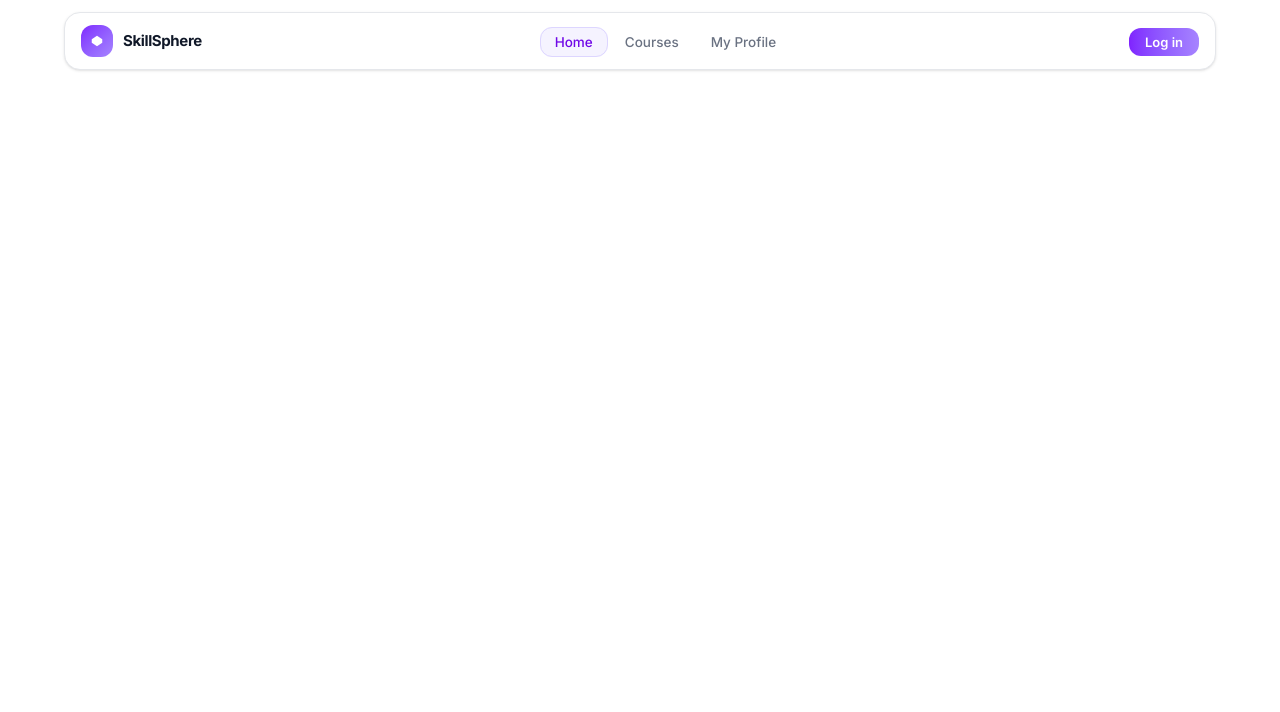
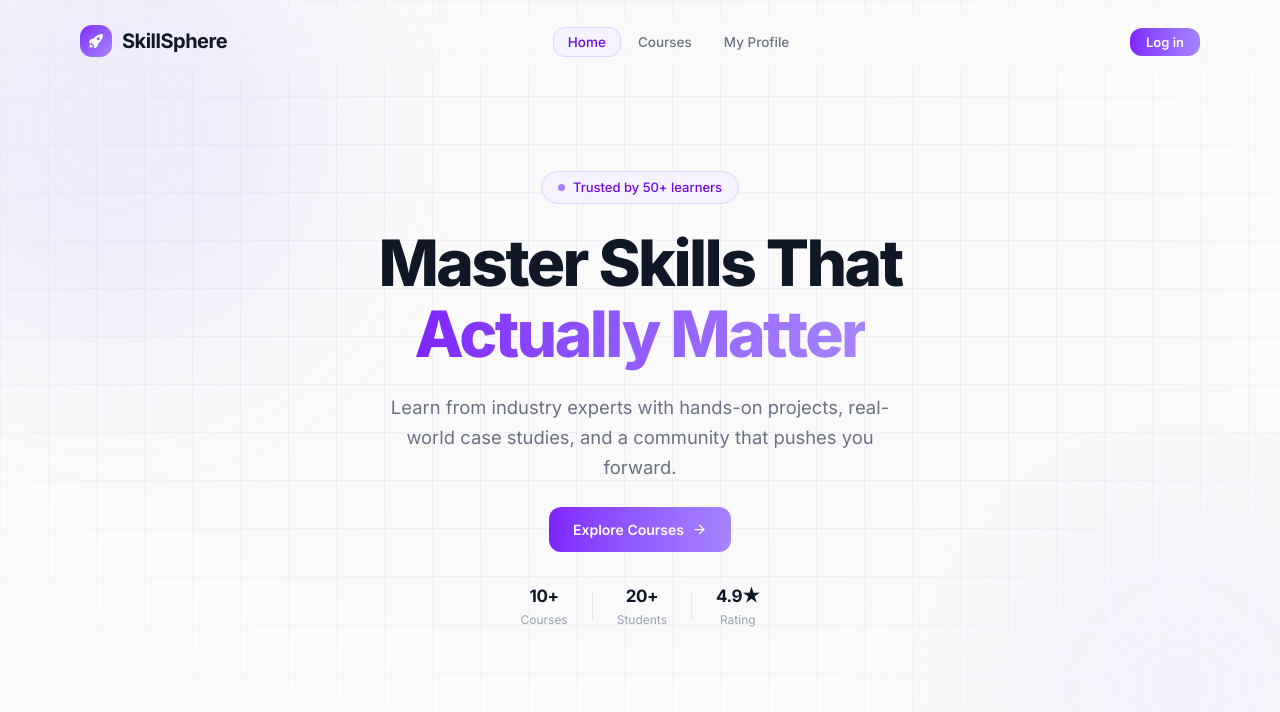
Before and after one commit to SyntaxAdil/skill-sphere, a Next.js app: page / in a window 1280 px wide. Shown: the top 712 px of the page. Built offline with nearby package versions, Linux system fonts and the light colour scheme.

Commit message:
Add HeroSection component and update Navbar styles with icons

```diff
--- a/src/app/globals.css
+++ b/src/app/globals.css
@@ -1,3 +1,9 @@
 @import "tailwindcss";
 
 @plugin "daisyui";
+
+.btn-primary ,
+.bg-primary{
+  background: #8437ff;
+  border: 0;
+}
--- a/src/app/page.jsx
+++ b/src/app/page.jsx
@@ -1,9 +1,13 @@
-import React from 'react'
+// "Home Page"
+
+import HeroSection from "../section/HeroSection";
 
 const HomePage = () => {
   return (
-    <div></div>
-  )
-}
+    <div>
+      <HeroSection></HeroSection>
+    </div>
+  );
+};
 
-export default HomePage
+export default HomePage;
--- a/src/components/Navbar.jsx
+++ b/src/components/Navbar.jsx
@@ -6,6 +6,8 @@ import Link from "next/link";
 import { AnimatePresence, motion } from "motion/react";
 import { FiLogOut, FiMenu, FiX } from "react-icons/fi";
 import NavLink from "../utils/NavLink";
+import { FaHatWizard } from "react-icons/fa";
+import { IoRocketSharp } from "react-icons/io5";
 
 const NAV_LINKS = [
   { href: "/", label: "Home" },
@@ -15,13 +17,13 @@ const NAV_LINKS = [
 
 export default function Navbar() {
   const [open, setOpen] = useState(false);
-//   dummy user
+  //   dummy user
   let user = false;
   return (
     <>
       <header className="fixed inset-x-0 top-0 z-50 px-4 pt-3 md:px-6">
         {/* nav */}
-        <nav className="mx-auto max-w-6xl flex items-center justify-between h-14.5 px-4 rounded-2xl bg-white border border-gray-200 shadow-sm">
+        <nav className="mx-auto max-w-6xl flex items-center justify-between h-14.5 px-4 rounded-2xl backdrop-blur-2xl">
           {/* Logo */}
           <Link href="/" className="flex items-center gap-2.5 shrink-0">
             <motion.span
@@ -29,11 +31,9 @@ export default function Navbar() {
               whileTap={{ scale: 0.95 }}
               className="flex h-8 w-8 items-center justify-center rounded-xl bg-linear-to-br from-violet-600 to-violet-400 shrink-0"
             >
-              <svg width="14" height="14" viewBox="0 0 16 16" fill="white">
-                <path d="M8 2L14 6V10L8 14L2 10V6L8 2Z" />
-              </svg>
+              <IoRocketSharp color="white"></IoRocketSharp>
             </motion.span>
-            <span className="text-[15px] font-bold tracking-tight text-gray-900">
+            <span className="text-xl font-bold tracking-tight text-gray-900">
               SkillSphere
             </span>
           </Link>
@@ -172,9 +172,6 @@ export default function Navbar() {
           )}
         </AnimatePresence>
       </header>
-
-      {/* Spacer for fixed header */}
-      <div className="h-20" />
     </>
   );
 }
--- /dev/null
+++ b/src/section/HeroSection.jsx
@@ -0,0 +1,108 @@
+"use client";
+
+import Link from "next/link";
+import { motion } from "motion/react";
+import { FiArrowRight,  } from "react-icons/fi";
+
+const fadeUp = (delay = 0) => ({
+  initial: { opacity: 0, y: 18 },
+  animate: { opacity: 1, y: 0 },
+  transition: { duration: 0.5, delay, ease: "easeOut" },
+});
+
+const STATS = [
+  { num: "10+", label: "Courses" },
+  { num: "20+", label: "Students" },
+  { num: "4.9★", label: "Rating" },
+];
+
+export default function HeroSection() {
+  return (
+    <section className="relative min-h-screen overflow-hidden bg-[#fafafa] flex items-center justify-center px-6 py-20">
+      {/* Grid background */}
+      <div
+        className="absolute inset-0 pointer-events-none"
+        style={{
+          backgroundImage: `
+            linear-gradient(rgba(124,58,237,0.06) 1px, transparent 1px),
+            linear-gradient(90deg, rgba(124,58,237,0.06) 1px, transparent 1px)
+          `,
+          backgroundSize: "48px 48px",
+          maskImage:
+            "radial-gradient(ellipse 80% 70% at 50% 40%, black 40%, transparent 100%)",
+        }}
+      />
+
+      {/* particles */}
+      <div className="absolute -top-20 -left-24 w-105 h-105 rounded-full bg-violet-300/20 blur-[72px] pointer-events-none" />
+      <div className="absolute -bottom-16 -right-20 w-90 h-90 rounded-full bg-violet-200/20 blur-[72px] pointer-events-none" />
+
+      {/* hero _ Content */}
+      <div className="relative z-10 flex flex-col items-center text-center gap-6 max-w-2xl w-full">
+        {/* Badge */}
+        <motion.div
+          {...fadeUp(0)}
+          className="inline-flex items-center gap-2 px-4 py-1.5 rounded-full border border-violet-200 bg-violet-50 text-violet-700 text-[13px] font-medium"
+        >
+          <span className="w-1.75 h-1.75 rounded-full bg-violet-500 animate-pulse" />
+          Trusted by 50+ learners
+        </motion.div>
+
+        {/* Heading */}
+        <motion.h1
+          {...fadeUp(0.1)}
+          className="text-[clamp(2.4rem,6vw,4rem)] font-extrabold leading-[1.1] tracking-[-0.04em] text-gray-900"
+        >
+          Master Skills That{" "}
+          <span className="bg-linear-to-r from-violet-600 to-violet-400 bg-clip-text text-transparent">
+            Actually Matter
+          </span>
+        </motion.h1>
+
+        {/* Subtext */}
+        <motion.p
+          {...fadeUp(0.18)}
+          className="text-[clamp(1rem,2.5vw,1.15rem)] text-gray-500 leading-relaxed max-w-lg"
+        >
+          Learn from industry experts with hands-on projects, real-world case
+          studies, and a community that pushes you forward.
+        </motion.p>
+
+        {/* Buttons */}
+        <motion.div
+          {...fadeUp(0.26)}
+          className="flex items-center gap-3 flex-wrap justify-center"
+        >
+          <Link href="/courses">
+            <motion.button
+              whileHover={{ scale: 1.02, opacity: 0.9 }}
+              whileTap={{ scale: 0.97 }}
+              className="flex items-center gap-2 px-6 py-3 rounded-xl text-[14px] font-semibold text-white bg-linear-to-r from-violet-600 to-violet-400 transition-opacity"
+            >
+              Explore Courses
+              <FiArrowRight size={15} />
+            </motion.button>
+          </Link>
+        </motion.div>
+
+        {/* Stats */}
+        <motion.div
+          {...fadeUp(0.34)}
+          className="flex items-center gap-6 flex-wrap justify-center pt-2"
+        >
+          {STATS.map(({ num, label }, i) => (
+            <div key={label} className="flex items-center gap-6">
+              {i > 0 && <div className="w-px h-7 bg-gray-200" />}
+              <div className="flex flex-col items-center gap-0.5">
+                <span className="text-[17px] font-bold text-gray-900 tracking-tight">
+                  {num}
+                </span>
+                <span className="text-[12px] text-gray-400">{label}</span>
+              </div>
+            </div>
+          ))}
+        </motion.div>
+      </div>
+    </section>
+  );
+}
```
